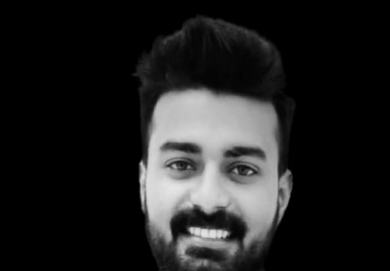
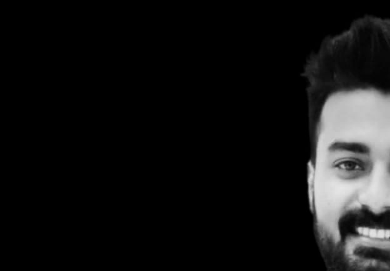
Before and after one commit to ABHIshek065/portfolio, a website: page index.html in a window 390 px wide. Shown: the part 98-369 px from the top of the page. Drawn offline with Linux system fonts and the light colour scheme.

Commit message:
Update style.css

```diff
--- a/style.css
+++ b/style.css
@@ -21,10 +21,10 @@ body {
 } */
 
 #header {
-  width: 100%;
+  width: 90%;
   height: 800px;
-/*orig*/
-  background-image: url(badal12.png);
+
+   background-image: url(badal12.png);
   background-size: cover;
   background-position: center;
 }
@@ -390,8 +390,10 @@ nav .fas {
 }
 @media only screen and (max-width: 600px) {
   #header {
-    background-image: url(badal24.jpeg);
+    background-image: url(badal89.jpeg);
     background-repeat: no-repeat;
+
+    width: 100%;/**/
 
   }
 
@@ -402,6 +404,7 @@ nav .fas {
   .header-text {
     margin-top: 100%;
     font-size: 16px;
+
   }
 
   .header-text h1 {
```
